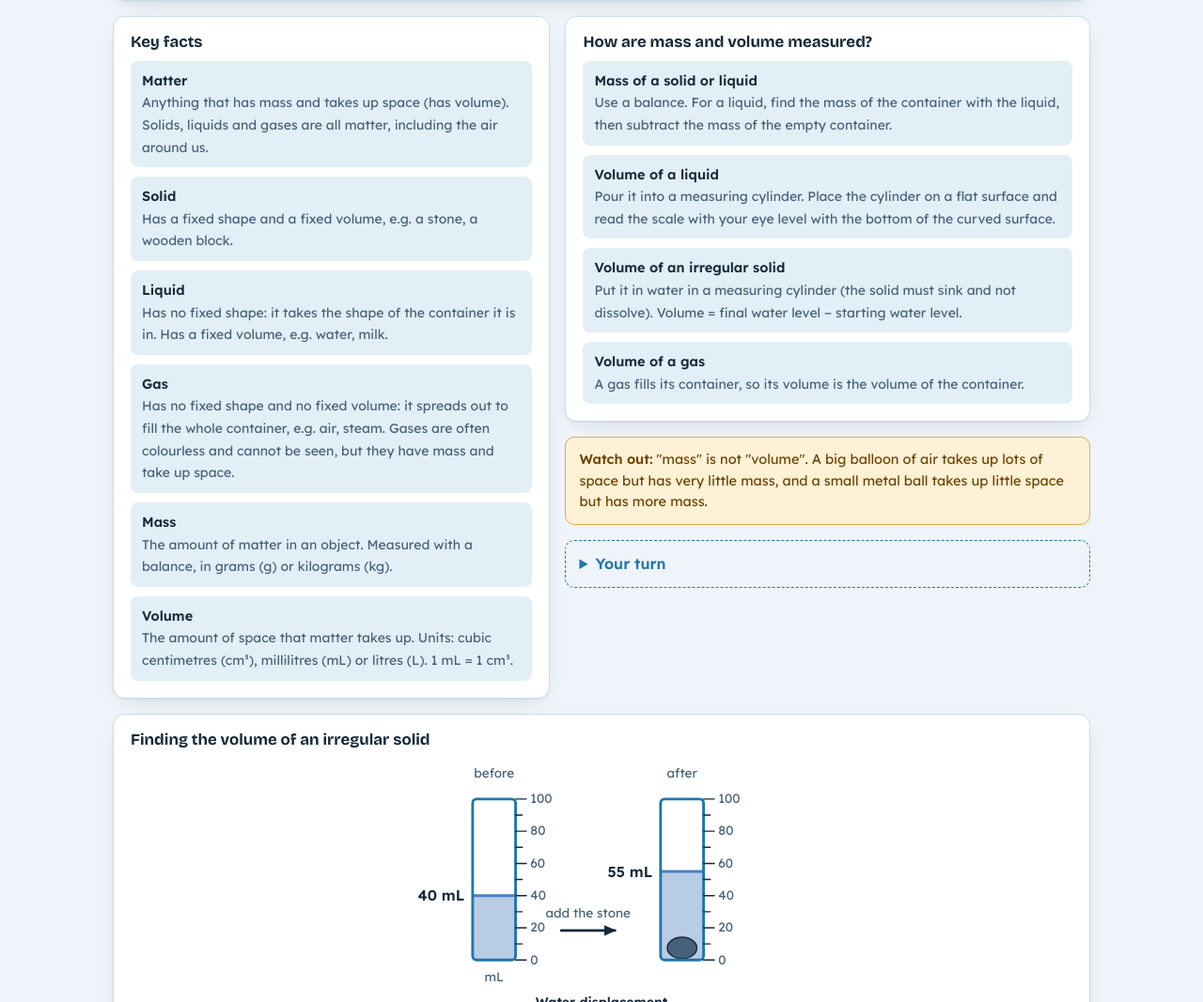
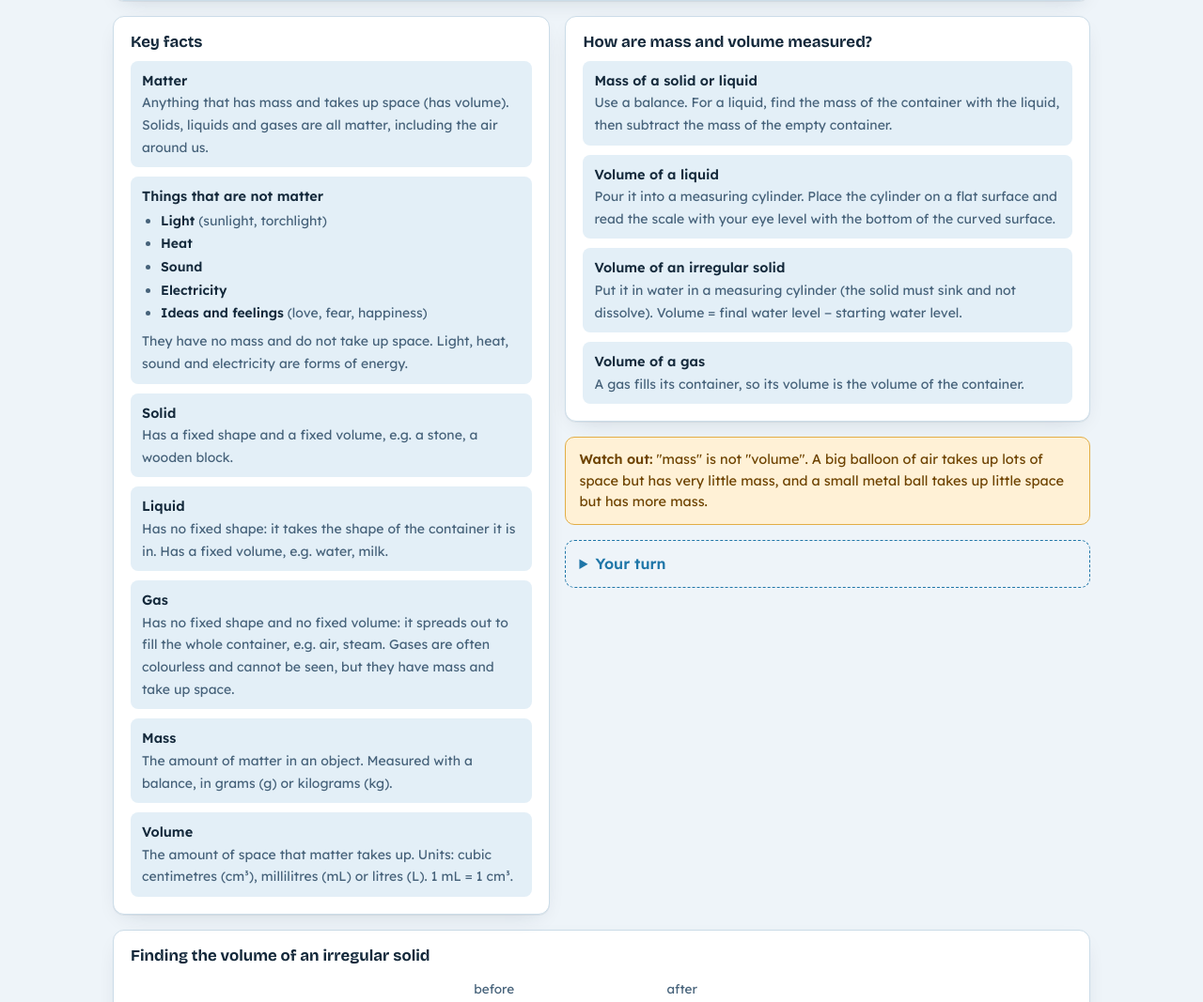
Before and after one commit to jicheng17/PSLE, a Flask app: page /science-p4 in a window 1280 px wide. Shown: the part 5433-6500 px from the top of the page at 94% size. Run offline with Flask 3, Linux system fonts and the light colour scheme.

Commit message:
P4 Science Matter: list things that are not matter
Co-Authored-By: Claude Sonnet 5.5 <noreply@anthropic.com>
Claude-Session: https://claude.ai/code/session_01FkfcztMtycLp7xn56J8xHJ

```diff
--- a/templates/science_p4.html
+++ b/templates/science_p4.html
@@ -423,6 +423,16 @@
         <h3>Key facts</h3>
         <ul class="rules">
           <li><b>Matter</b><span>Anything that has mass and takes up space (has volume). Solids, liquids and gases are all matter, including the air around us.</span></li>
+          <li><b>Things that are not matter</b>
+            <ul class="pts">
+              <li><b>Light</b> (sunlight, torchlight)</li>
+              <li><b>Heat</b></li>
+              <li><b>Sound</b></li>
+              <li><b>Electricity</b></li>
+              <li><b>Ideas and feelings</b> (love, fear, happiness)</li>
+            </ul>
+            <span>They have no mass and do not take up space. Light, heat, sound and electricity are forms of energy.</span>
+          </li>
           <li><b>Solid</b><span>Has a fixed shape and a fixed volume, e.g. a stone, a wooden block.</span></li>
           <li><b>Liquid</b><span>Has no fixed shape: it takes the shape of the container it is in. Has a fixed volume, e.g. water, milk.</span></li>
           <li><b>Gas</b><span>Has no fixed shape and no fixed volume: it spreads out to fill the whole container, e.g. air, steam. Gases are often colourless and cannot be seen, but they have mass and take up space.</span></li>
@@ -445,6 +455,8 @@
           <summary>Your turn</summary>
           <p>A stone is placed in a measuring cylinder with 40 mL of water. The water level rises to 55 mL. What is the volume of the stone?</p>
           <p class="reveal">55 mL − 40 mL = 15 mL (15 cm³).</p>
+          <p>Which of these is not matter: air, sound, water, a stone?</p>
+          <p class="reveal">Sound. It has no mass and does not take up space. Air is matter even though we cannot see it.</p>
         </details>
       </div>
     </div>
```
